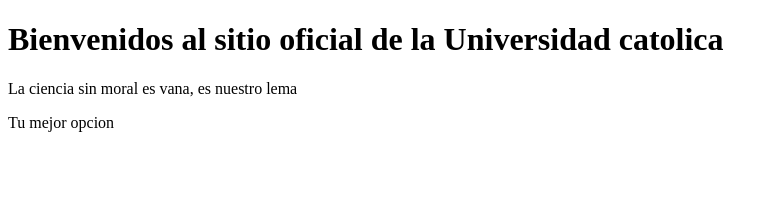
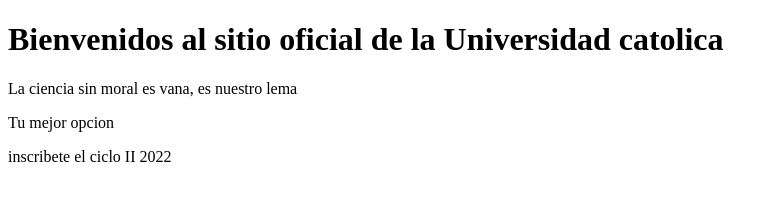
Before and after one commit to JaredPineda/desarrollo2022, a plain HTML site: page index.html in a window 1280 px wide. Shown: the whole page, without its empty margins (0-778 px from the left). Drawn offline with Linux system fonts and the light colour scheme.

Commit message:
se actualizo el archivo index.html

```diff
--- a/index.html
+++ b/index.html
@@ -10,5 +10,6 @@
     <h1>Bienvenidos al sitio oficial de la Universidad catolica</h1>
     <p>La ciencia sin moral es vana, es nuestro lema</p>
     <p>Tu mejor opcion</p>
+    <p>inscribete el ciclo II 2022</p>
 </body>
 </html>
```
